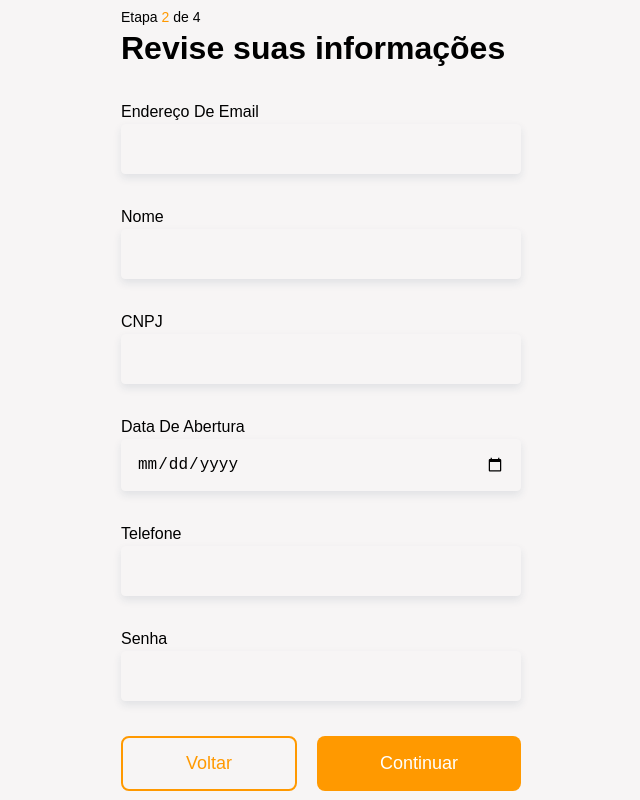
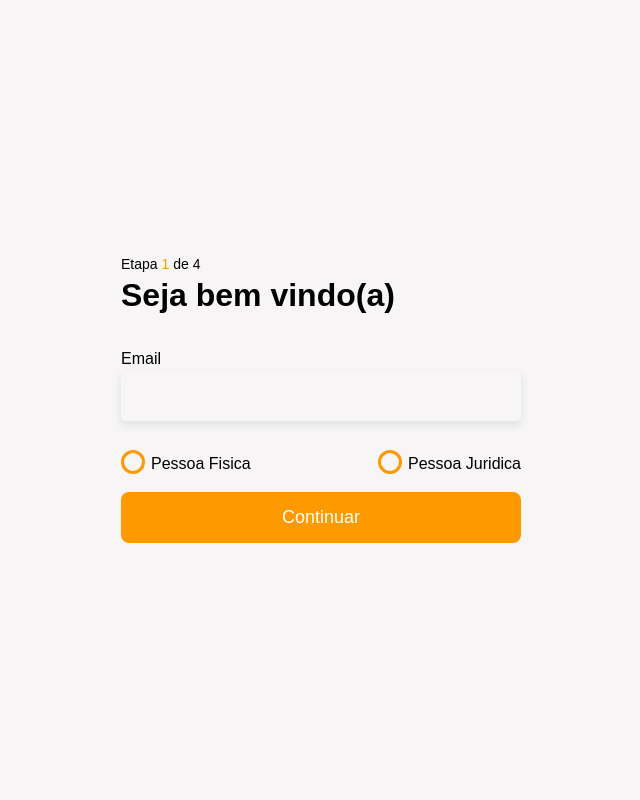
Before and after one commit to NathanCardoso/mb, a Vue app in the folder frontend/: page / in a window 1280 px wide. Shown: the whole page, without its empty margins (319-959 px from the left). Built offline with nearby package versions, Linux system fonts and the light colour scheme.

Commit message:
feat: to add router change

```diff
--- a/frontend/src/App.vue
+++ b/frontend/src/App.vue
@@ -1,9 +1,39 @@
 <template>
-  <ReviewInformation />
+  <WelcomeView v-if="pageStep === 1" @welcome:nextPage="nextPage" />
+  <PhysicalPerson
+    v-else-if="pageStep === 2"
+    @physical-person:next-page="nextPage"
+    @physical-person:prev-page="prevPage"
+  />
+  <LegalPerson v-else-if="false" />
+  <AccessPassword
+    v-else-if="pageStep === 3"
+    @access-password:next-page="nextPage"
+    @access-password:prev-page="prevPage"
+  />
+  <ReviewInformation
+    v-else-if="pageStep === 4"
+    @review-information:prev-page="prevPage"
+  />
 </template>
 
 <script setup>
+import WelcomeView from "./view/WelcomeView.vue";
+import PhysicalPerson from "./view/PhysicalPerson.vue";
+import LegalPerson from "./view/LegalPerson.vue";
+import AccessPassword from "./view/AccessPassword.vue";
 import ReviewInformation from "./view/ReviewInformation.vue";
+import { ref } from "vue";
+
+const pageStep = ref(1);
+
+const nextPage = (page) => {
+  pageStep.value = page;
+};
+
+const prevPage = (page) => {
+  pageStep.value = page;
+};
 </script>
 
 <style lang="scss" scoped></style>
--- a/frontend/src/components/atoms/ButtonBack.vue
+++ b/frontend/src/components/atoms/ButtonBack.vue
@@ -12,8 +12,10 @@ defineProps({
   },
 });
 
+const emit = defineEmits(["click:go-back"]);
+
 const buttonClick = () => {
-  this.$emit("click:go-back");
+  emit("click:go-back");
 };
 </script>
 
--- a/frontend/src/components/atoms/ButtonConfirm.vue
+++ b/frontend/src/components/atoms/ButtonConfirm.vue
@@ -12,8 +12,10 @@ defineProps({
   },
 });
 
+const emit = defineEmits(["click:confirmed"]);
+
 const buttonClick = () => {
-  this.$emit("click:confirmed");
+  emit("click:confirmed");
 };
 </script>
 
--- a/frontend/src/components/organisms/BoxAccessPassword.vue
+++ b/frontend/src/components/organisms/BoxAccessPassword.vue
@@ -3,8 +3,8 @@
     <TheHeader :step="3" title-message="Senha de Acesso" />
     <TheInput input-name="Sua senha" input-id="password" />
     <div class="button-actions">
-      <ButtonBack text="Voltar" />
-      <ButtonConfirm text="Continuar" />
+      <ButtonBack text="Voltar" @click:go-back="prevPage" />
+      <ButtonConfirm text="Continuar" @click:confirmed="nextPage" />
     </div>
   </main>
 </template>
@@ -14,6 +14,16 @@ import TheHeader from "../molecules/TheHeader.vue";
 import TheInput from "../atoms/TheInput.vue";
 import ButtonBack from "../atoms/ButtonBack.vue";
 import ButtonConfirm from "../atoms/ButtonConfirm.vue";
+
+const emit = defineEmits(["access-password:next-page", "access-password:prev-page"]);
+
+const nextPage = () => {
+  emit("access-password:next-page");
+};
+
+const prevPage = () => {
+  emit("access-password:prev-page");
+};
 </script>
 
 <style lang="scss" scoped>
--- a/frontend/src/components/organisms/BoxPhysicalPerson.vue
+++ b/frontend/src/components/organisms/BoxPhysicalPerson.vue
@@ -3,8 +3,8 @@
     <TheHeader :step="2" titleMessage="Pessoa Física" />
     <InputPhysicalPerson />
     <div class="button-actions">
-      <ButtonBack text="Voltar" />
-      <ButtonConfirm text="Continuar" />
+      <ButtonBack text="Voltar" @click:go-back="prevPage" />
+      <ButtonConfirm text="Continuar" @click:confirmed="nextPage" />
     </div>
   </main>
 </template>
@@ -14,6 +14,16 @@ import TheHeader from "../molecules/TheHeader.vue";
 import InputPhysicalPerson from "../molecules/InputPhysicalPerson.vue";
 import ButtonBack from "../atoms/ButtonBack.vue";
 import ButtonConfirm from "../atoms/ButtonConfirm.vue";
+
+const emit = defineEmits(["physical-person:next-page", "physical-person:prev-page"]);
+
+const nextPage = () => {
+  emit("physical-person:next-page");
+};
+
+const prevPage = () => {
+  emit("physical-person:prev-page");
+};
 </script>
 
 <style lang="scss" scoped>
--- a/frontend/src/components/organisms/BoxReviewInformation.vue
+++ b/frontend/src/components/organisms/BoxReviewInformation.vue
@@ -1,9 +1,9 @@
 <template>
   <main class="box-review-information">
-    <TheHeader :step="2" titleMessage="Revise suas informações" />
+    <TheHeader :step="4" titleMessage="Revise suas informações" />
     <InputReviewInformation />
     <div class="button-actions">
-      <ButtonBack text="Voltar" />
+      <ButtonBack text="Voltar" @click:go-back="prevPage" />
       <ButtonConfirm text="Continuar" />
     </div>
   </main>
@@ -14,6 +14,12 @@ import TheHeader from "../molecules/TheHeader.vue";
 import InputReviewInformation from "../molecules/InputReviewInformation.vue";
 import ButtonBack from "../atoms/ButtonBack.vue";
 import ButtonConfirm from "../atoms/ButtonConfirm.vue";
+
+const emit = defineEmits(["review-information:prev-page"]);
+
+const prevPage = () => {
+  emit("review-information:prev-page");
+};
 </script>
 
 <style lang="scss" scoped>
--- a/frontend/src/components/organisms/BoxSelectPerson.vue
+++ b/frontend/src/components/organisms/BoxSelectPerson.vue
@@ -1,8 +1,8 @@
 <template>
   <main class="box-select-person">
-    <TheHeader :step="1" />
+    <TheHeader :step="1" title-message="Seja bem vindo(a)" />
     <SelectPerson />
-    <ButtonConfirm text="Continuar" />
+    <ButtonConfirm text="Continuar" @click:confirmed="nextPage" />
   </main>
 </template>
 
@@ -10,6 +10,12 @@
 import TheHeader from "../molecules/TheHeader.vue";
 import SelectPerson from "../molecules/SelectPerson.vue";
 import ButtonConfirm from "../atoms/ButtonConfirm.vue";
+
+const emit = defineEmits(["select-person:next-page"]);
+
+const nextPage = () => {
+  emit("select-person:next-page", 2);
+};
 </script>
 
 <style lang="scss" scoped>
--- a/frontend/src/view/AccessPassword.vue
+++ b/frontend/src/view/AccessPassword.vue
@@ -1,11 +1,24 @@
 <template>
   <div class="legal-person">
-    <BoxAccessPassword />
+    <BoxAccessPassword
+      @access-password:next-page="nextPage"
+      @access-password:prev-page="prevPage"
+    />
   </div>
 </template>
 
 <script setup>
 import BoxAccessPassword from "@/components/organisms/BoxAccessPassword.vue";
+
+const emit = defineEmits(["access-password:next-page", "access-password:prev-page"]);
+
+const nextPage = () => {
+  emit("access-password:next-page", 4);
+};
+
+const prevPage = () => {
+  emit("access-password:prev-page", 2);
+};
 </script>
 
 <style lang="scss" scoped>
--- a/frontend/src/view/PhysicalPerson.vue
+++ b/frontend/src/view/PhysicalPerson.vue
@@ -1,11 +1,24 @@
 <template>
   <div class="physical-person">
-    <BoxPhysicalPerson />
+    <BoxPhysicalPerson
+      @physical-person:next-page="nextPage"
+      @physical-person:prev-page="prevPage"
+    />
   </div>
 </template>
 
 <script setup>
 import BoxPhysicalPerson from "@/components/organisms/BoxPhysicalPerson.vue";
+
+const emit = defineEmits(["physical-person:next-page", "physical-person:prev-page"]);
+
+const nextPage = () => {
+  emit("physical-person:next-page", 3);
+};
+
+const prevPage = () => {
+  emit("physical-person:prev-page", 1);
+};
 </script>
 
 <style lang="scss" scoped>
--- a/frontend/src/view/ReviewInformation.vue
+++ b/frontend/src/view/ReviewInformation.vue
@@ -1,11 +1,17 @@
 <template>
   <div class="review-information">
-    <BoxReviewInformation />
+    <BoxReviewInformation @review-information:prev-page="prevPage" />
   </div>
 </template>
 
 <script setup>
 import BoxReviewInformation from "@/components/organisms/BoxReviewInformation.vue";
+
+const emit = defineEmits(["review-information:prev-page"]);
+
+const prevPage = () => {
+  emit("review-information:prev-page", 3);
+};
 </script>
 
 <style lang="scss" scoped>
--- a/frontend/src/view/WelcomeView.vue
+++ b/frontend/src/view/WelcomeView.vue
@@ -1,11 +1,17 @@
 <template>
   <div class="welcome-view">
-    <BoxSelectPerson />
+    <BoxSelectPerson @select-person:next-page="nextPage" />
   </div>
 </template>
 
 <script setup>
 import BoxSelectPerson from "@/components/organisms/BoxSelectPerson.vue";
+
+const emit = defineEmits(["welcome:nextPage"]);
+
+const nextPage = () => {
+  emit("welcome:nextPage", 2);
+};
 </script>
 
 <style scoped>
```
